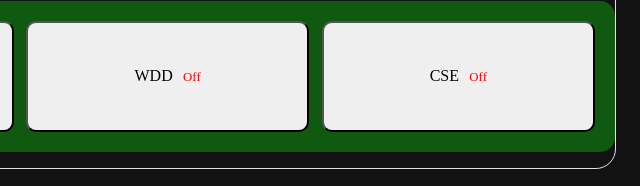
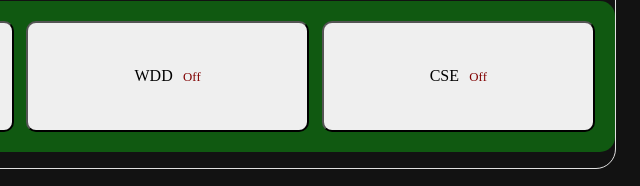
Before and after one commit to Nathaniel-Stokes35/wdd231, a plain HTML site: page index.html in a window 1280 px wide. Shown: the part 1089-1275 px from the top of the page, 454-1094 px from the left. Drawn offline with Linux system fonts and the light colour scheme; a web font is replaced by a local one.

Commit message:
Changed color of "off" to 800000 instead of straight red, for contrast purposes

```diff
--- a/styles/example-base.css
+++ b/styles/example-base.css
@@ -132,7 +132,7 @@ section {
 .status {
     font-size: 0.8em;
     margin-left: 0.5em;
-    color: red;
+    color: #800000;
 }
 button.active .status {
     color: green;
```
